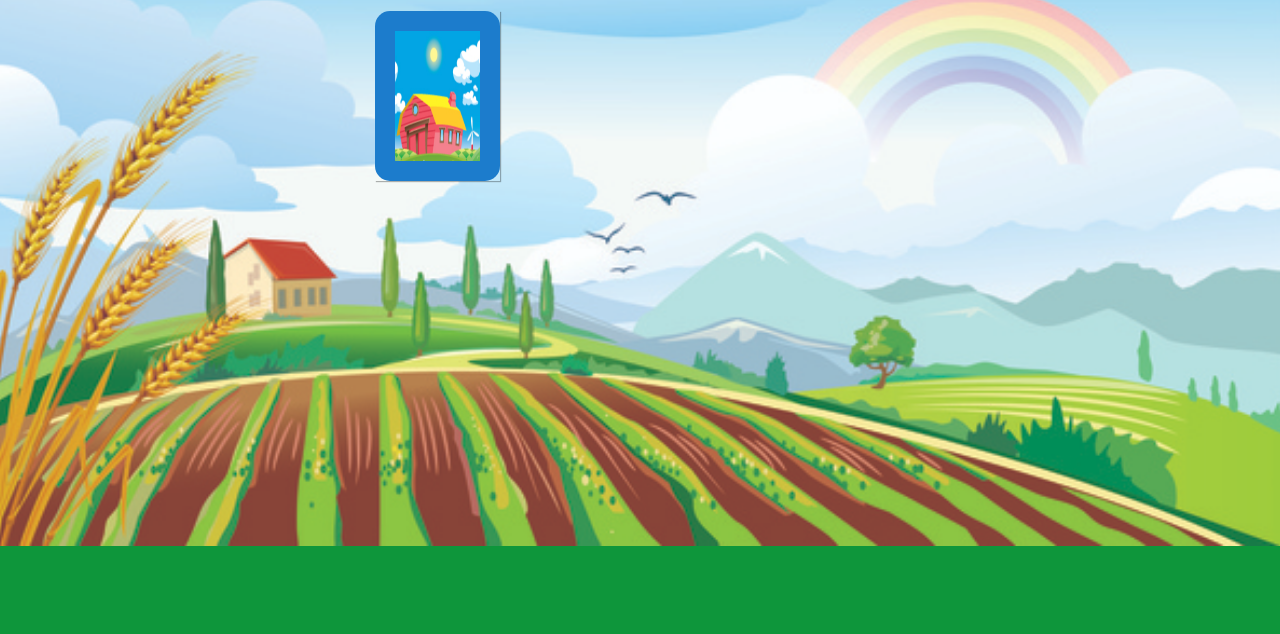
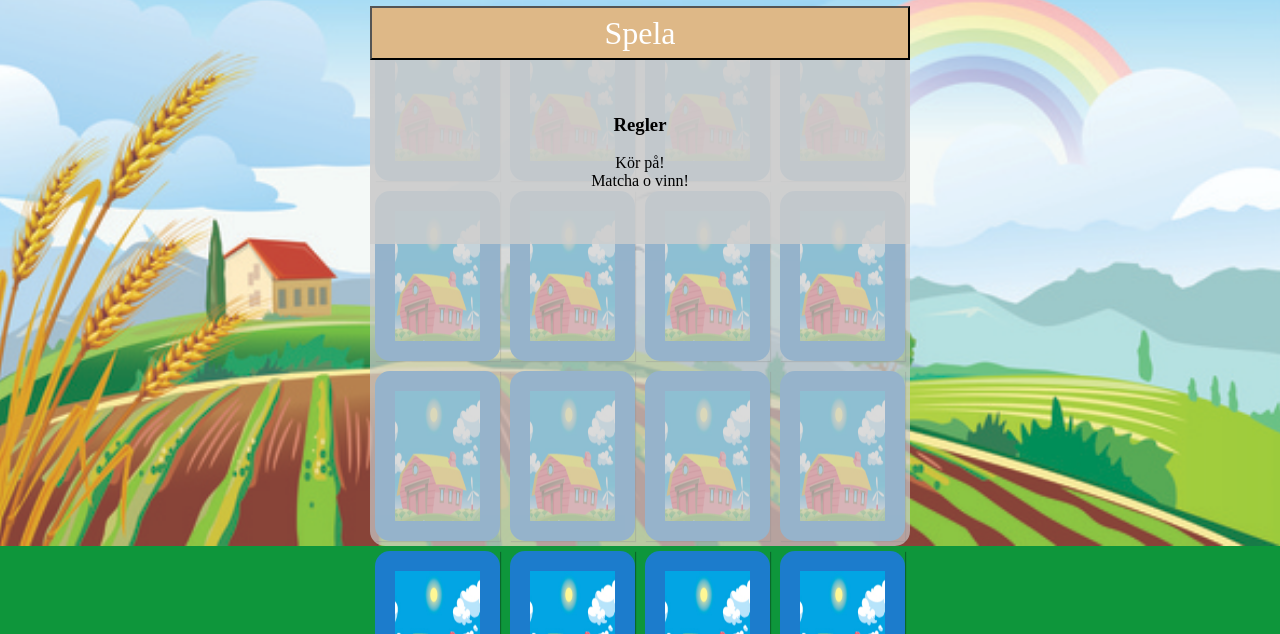
Before and after one commit to Memory-Game/Memory, a plain HTML site: page game.html in a window 1280 px wide. Shown: the part 166-800 px from the top of the page. Drawn offline with Linux system fonts and the light colour scheme; a web font is replaced by a local one.

Commit message:
ImFuckingAwesome

```diff
--- a/cards.js
+++ b/cards.js
@@ -2,30 +2,23 @@ const play = document.querySelector(".memory-game");
 var i;
 
 var playCards = ['hast', 'lamm', 'tupp', 'kalkon', 'ko','gris','hast', 'lamm', 'tupp', 'kalkon', 'ko','gris' ]
-/*
-for (var i = 0, len = playCards.length; i < len; i++) {
 
-    content = `
-    <div class="memoryCard" data-framework="${this.playCards[i]}">
-    <img class="front-face" src="./img/${this.playCards[i]}.png" alt="${this.playCards[i]}">
-    <img class="back-face" src="./img/back_side.png" alt="Memory Card">
-    </div>
-    `;
-}; */
 
 for (i=0;i<playCards.length;i++){
     console.log(playCards[i]);
 
 
     playCards.forEach( function (){
-        content = `
-        <div class="memoryCard" data-framework="${this.playCards[i]}">
+        let content= document.createElement('div');
+        content.innerHTML = `
+
         <img class="front-face" src="./img/${this.playCards[i]}.png" alt="${this.playCards[i]}">
         <img class="back-face" src="./img/back_side.png" alt="Memory Card">
         </div>
         `;
+        content.classList.add('memoryCard');
+        play.appendChild(content);
     })
 
 
 };
-play.innerHTML = content;
--- a/game.html
+++ b/game.html
@@ -37,6 +37,6 @@
         </div>
         </div>
     <script src="./cards.js"></script>
-    <!--<script src="./memoryGame.js"></script> -->
+    <script src="./memoryGame.js"></script>
 </body>
 </html>
```
